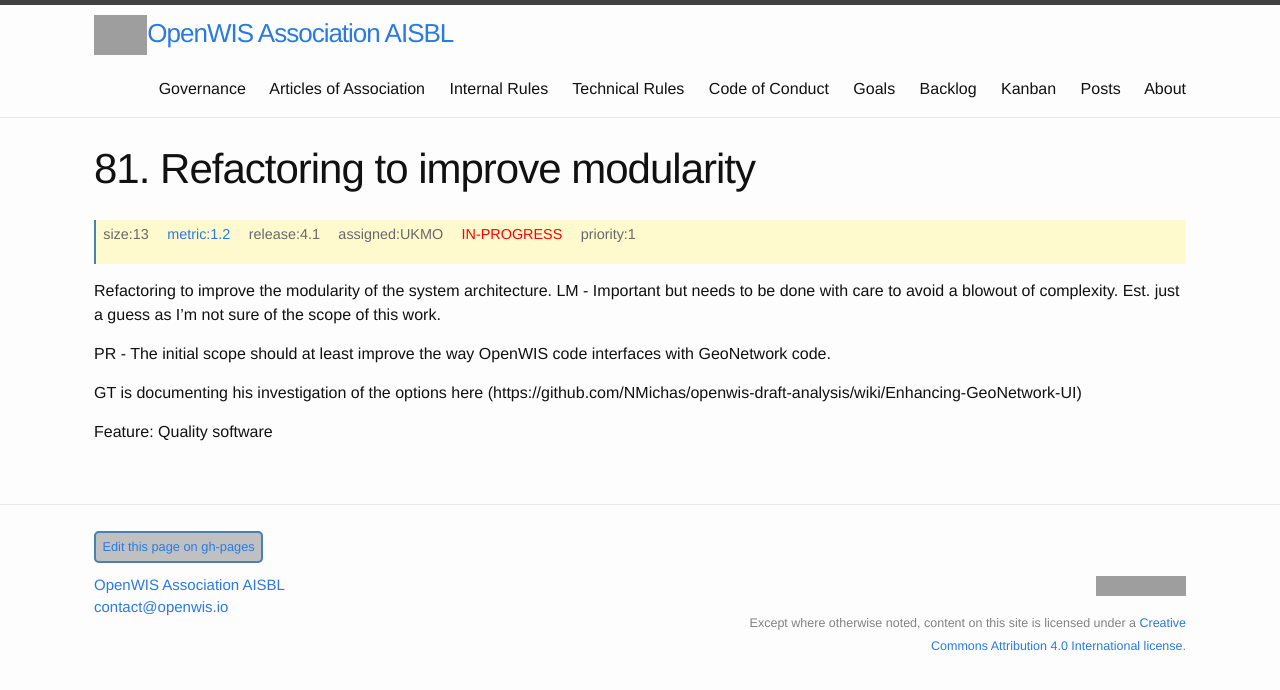
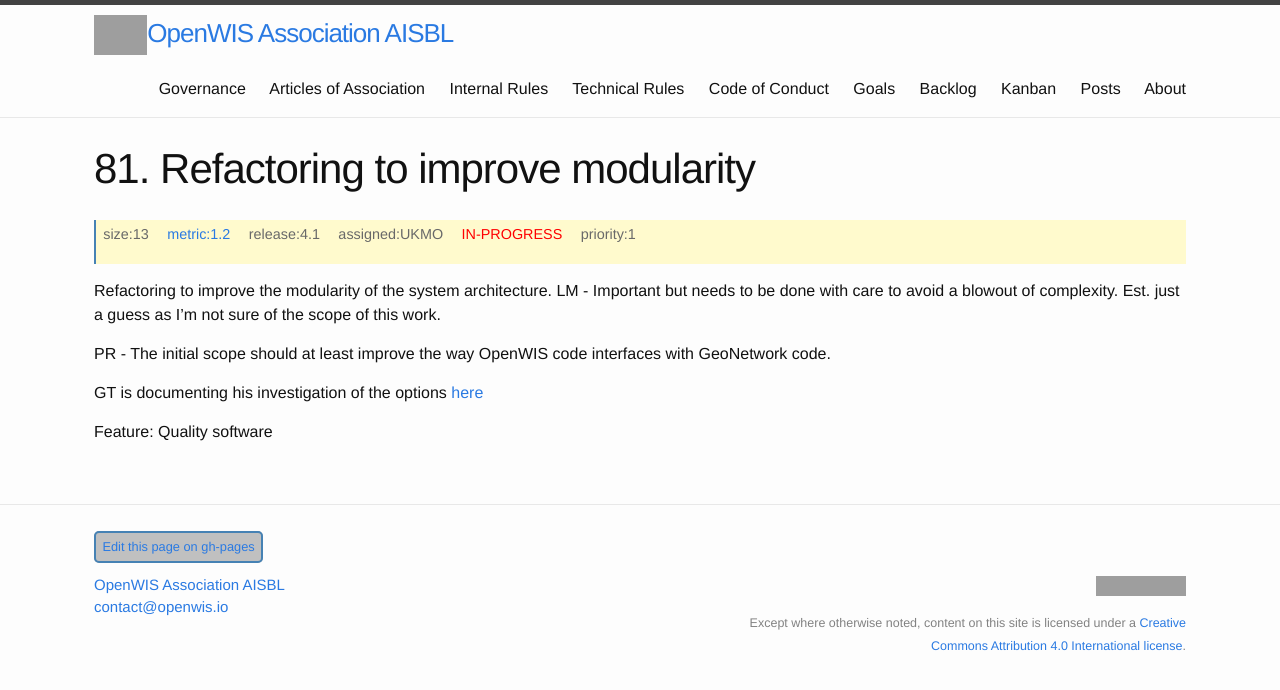
Before and after one commit to OpenWIS/openwis-documentation, a Jekyll site: the page built from _kanban/OpenWIS-Backlog-000081.md, in a window 1280 px wide. Shown: the top 690 px of the page. Built offline with Jekyll 4.4.1, drawn with Linux system fonts in a browser that asks for light colours; grey boxes are pictures that could not be loaded.

Commit message:
Update OpenWIS-Backlog-000081.md

```diff
--- a/_kanban/OpenWIS-Backlog-000081.md
+++ b/_kanban/OpenWIS-Backlog-000081.md
@@ -18,4 +18,4 @@ Refactoring to improve the modularity of the system architecture. LM - Important
 
 PR - The initial scope should at least improve the way OpenWIS code interfaces with GeoNetwork code.
 
-GT is documenting his investigation of the options here (https://github.com/NMichas/openwis-draft-analysis/wiki/Enhancing-GeoNetwork-UI)
+GT is documenting his investigation of the options [here](https://github.com/NMichas/openwis-draft-analysis/wiki/Enhancing-GeoNetwork-UI)
```
